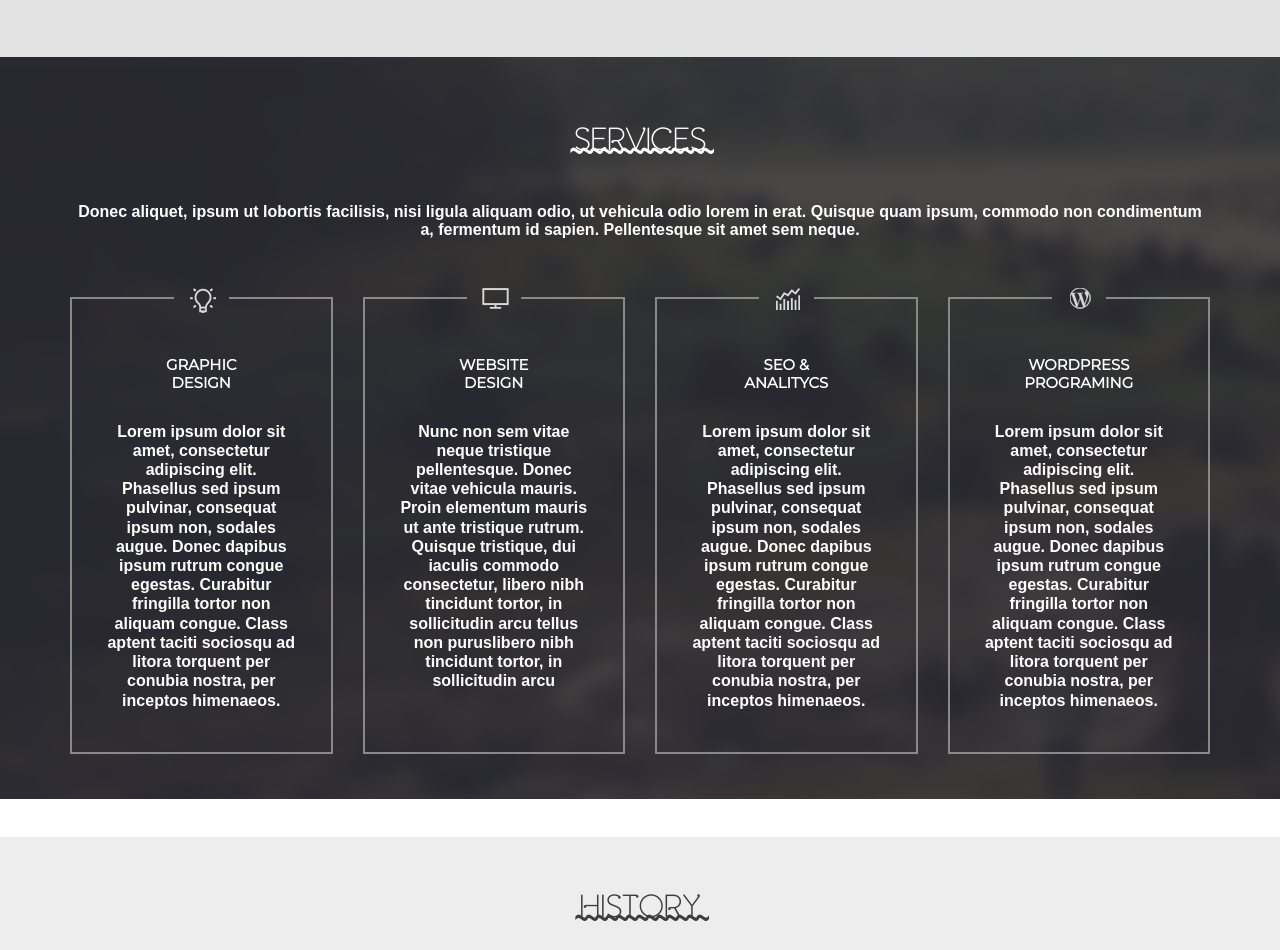
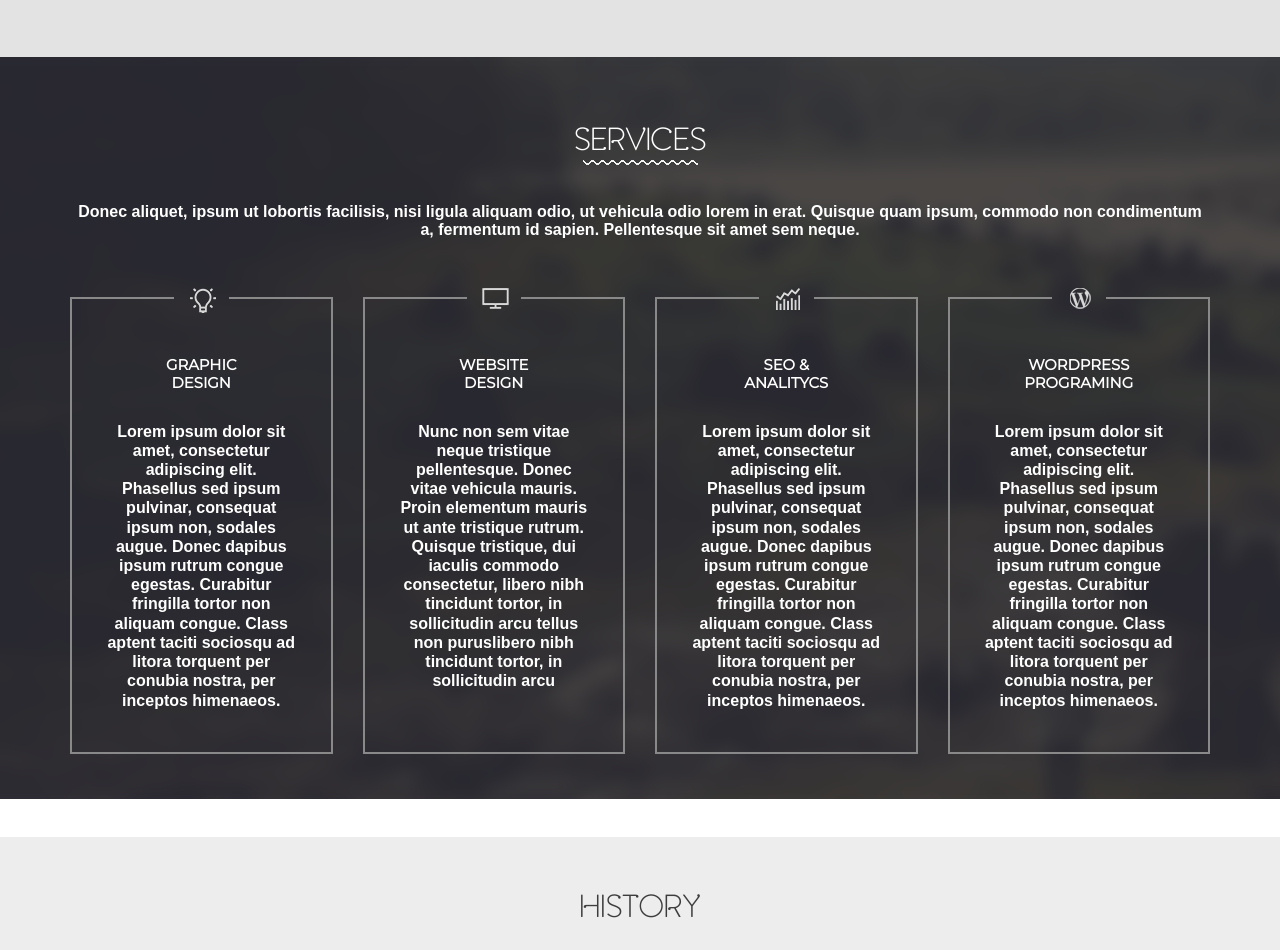
Before and after one commit to EdgeMcQueen/atlantida, a website: page app/index.html in a window 1280 px wide. Shown: the part 1682-2632 px from the top of the page. Drawn offline with Linux system fonts and the light colour scheme; a web font is replaced by a local one.

Commit message:
Первый вариант управления длиной divider: сделан на background-image
todo: заменить на псевдоэлемент

```diff
--- a/app/index.html
+++ b/app/index.html
@@ -121,8 +121,8 @@
     <section class="services services-section" id="services" >
       <div class="container">
         <div class="section-header">
-          <h1 class="section-header__headline section-header__headline--light">services</h1>
-          <span class="divider divider--light">~~~~~~~~~~~~~~</span>
+          <h1 id="section__headline" class="section-header__headline section-header__headline--light">services</h1>
+          <span id="divider"></span>
           <p class="section-header__title section-header__title--light">
             Donec aliquet, ipsum ut lobortis facilisis, nisi ligula aliquam odio, ut vehicula odio lorem in erat. Quisque quam ipsum, commodo non condimentum a, fermentum id sapien. Pellentesque sit amet sem neque.
           </p>
@@ -195,8 +195,8 @@
     <section class="history history-section" id="history" >
       <div class="container">
         <div class="section-header">
-          <h3 class="section-header__headline">history</h3>
-          <span class="divider">~~~~~~~~~~~~~</span>
+          <h3 id="section__headline" class="section-header__headline">history</h3>
+          <span id="divider divider--dark"></span>
           <p class="section-header__title">
             In pulvinar, mi at rhoncus condimentum, turpis nisl scelerisque turpis, ut gravida eros tortor non arcu. In eget arcu ante. Curabitur lacinia ultricies ante, eget mattis orci vestibulum sit amet.
           </p>
@@ -670,6 +670,7 @@
 
 
     <!-- script's -on -->
+  <script src="js/divider.js"></script>
   <script src="js/serialize.js"></script>
   <script src="js/libs.min.js"></script>
   <script src="js/common.js"></script>
--- /dev/null
+++ b/app/js/divider.js
@@ -0,0 +1,5 @@
+// подчеркивание заголовка зависит от ширины заголовка
+let headline = document.getElementById('section__headline');
+let divider = document.getElementById('divider');
+divider.style.width = headline.offsetWidth + 'px';
+// ширина заголовка задана как fit-content в файле _tools.scss
--- a/app/scss/stylesheets/_tools.scss
+++ b/app/scss/stylesheets/_tools.scss
@@ -1,4 +1,22 @@
 // Tools
+
+#divider {
+	display: inline-block;
+	height: 10px;
+	margin: 0 auto;
+	background-image: url("../img/other/wave-border.png");
+	background-repeat: repeat-x;
+	background-position-y: bottom;
+	color: #e8665f;
+}
+
+#section__headline {
+	align-self: center;
+	width: fit-content;
+	display: inline-block;
+	vertical-align: top;
+	text-align: center;
+}
 
 .divider {
   margin-top: -20px;
```
Also changed, not shown: app/css/main.css, app/img/other/wave-border-dark.png (added).
